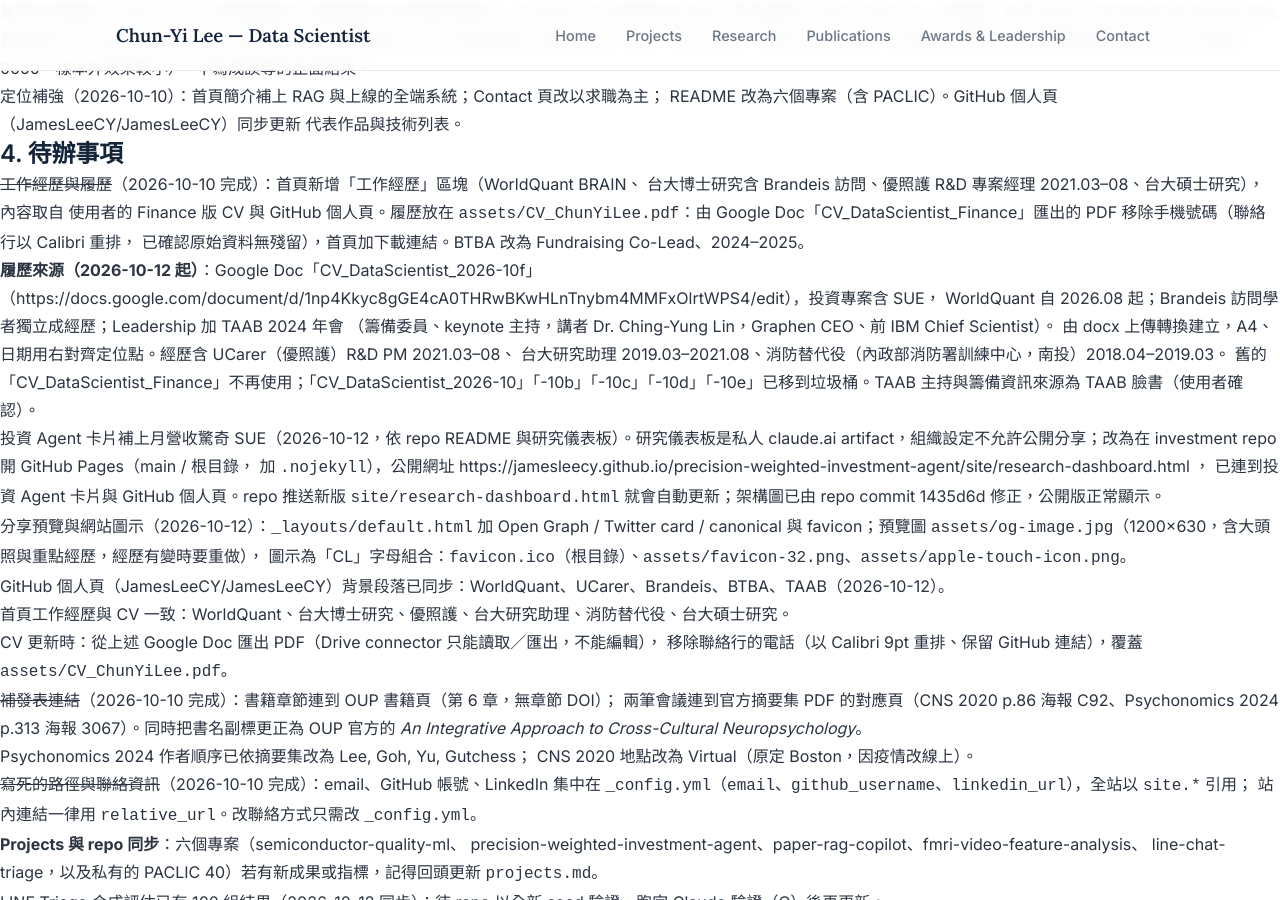
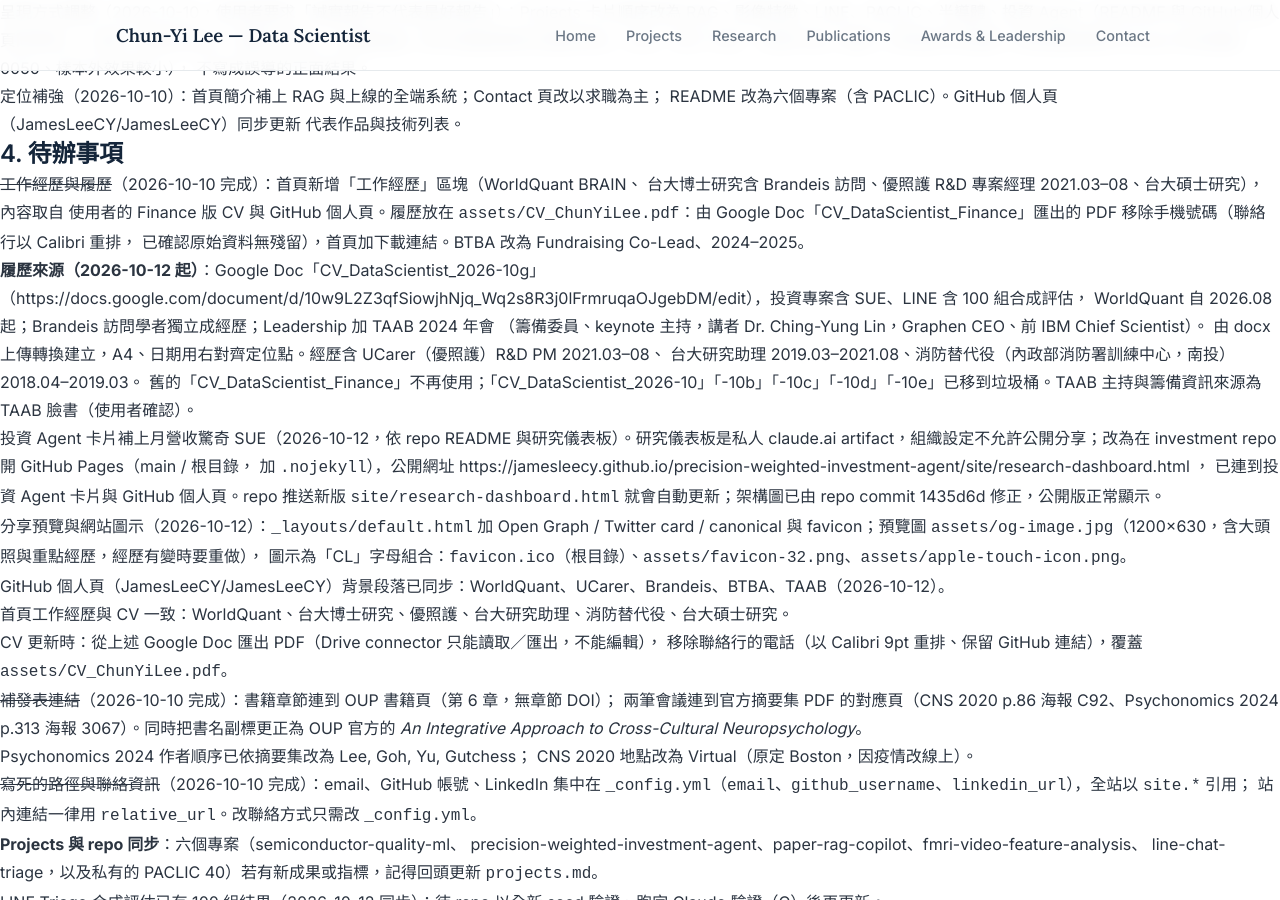
Before and after one commit to JamesLeeCY/JamesLeeCY.github.io, a Jekyll site: the page built from HANDOFF.md, in a window 1280 px wide and 900 px high, scrolled down 1712 px. Built offline with Jekyll 4.4.1, drawn with Linux system fonts in a browser that asks for light colours; our own code applies the rules of GitHub Pages for plain Markdown files.

Commit message:
CV PDF: add the LINE triage synthetic benchmark result
Co-Authored-By: Claude Opus 5.5 <noreply@anthropic.com>

```diff
--- a/HANDOFF.md
+++ b/HANDOFF.md
@@ -101,8 +101,8 @@ contact.md             聯絡方式
    使用者的 Finance 版 CV 與 GitHub 個人頁。履歷放在 `assets/CV_ChunYiLee.pdf`：由
    Google Doc「CV_DataScientist_Finance」匯出的 PDF 移除手機號碼（聯絡行以 Calibri 重排，
    已確認原始資料無殘留），首頁加下載連結。BTBA 改為 Fundraising Co-Lead、2024–2025。
-   - **履歷來源（2026-10-12 起）**：Google Doc「CV_DataScientist_2026-10f」
-     （https://docs.google.com/document/d/1np4Kkyc8gGE4cA0THRwBKwHLnTnybm4MMFxOlrtWPS4/edit），投資專案含 SUE，
+   - **履歷來源（2026-10-12 起）**：Google Doc「CV_DataScientist_2026-10g」
+     （https://docs.google.com/document/d/10w9L2Z3qfSiowjhNjq_Wq2s8R3j0lFrmruqaOJgebDM/edit），投資專案含 SUE、LINE 含 100 組合成評估，
      WorldQuant 自 2026.08 起；Brandeis 訪問學者獨立成經歷；Leadership 加 TAAB 2024 年會
      （籌備委員、keynote 主持，講者 Dr. Ching-Yung Lin，Graphen CEO、前 IBM Chief Scientist）。
      由 docx 上傳轉換建立，A4、日期用右對齊定位點。經歷含 UCarer（優照護）R&D PM 2021.03–08、
```
Also changed, not shown: 1 other file.
